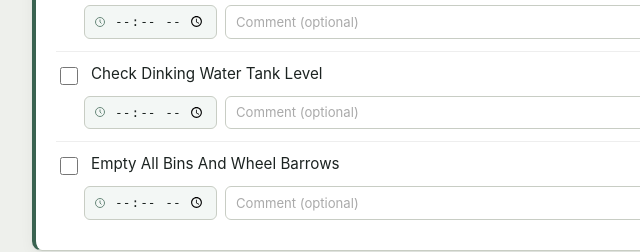
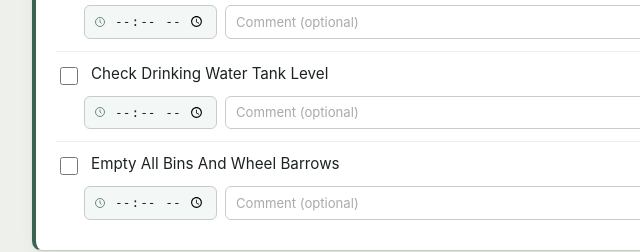
Before and after one commit to Tuan-Biomass/daily-checklist, a plain HTML site: page index.html in a window 1280 px wide. Shown: the part 1714-1966 px from the top of the page, 248-888 px from the left. Drawn offline with Linux system fonts and the light colour scheme.

Commit message:
Update index.html

```diff
--- a/index.html
+++ b/index.html
@@ -456,7 +456,7 @@
     <div class="items">
       <div class="item-row"><label class="item"><input type="checkbox"><span>Deep Clean Around Mills </span></label><div class="item-meta"><div class="item-time-wrap"><svg width="12" height="12" viewBox="0 0 24 24" fill="none" stroke="currentColor" stroke-width="2"><circle cx="12" cy="12" r="9"/><path d="M12 7v5l3 3"/></svg><input type="time" class="item-time" title="Time completed"></div><input type="text" class="item-comment" placeholder="Comment (optional)"></div></div>
       <div class="item-row"><label class="item"><input type="checkbox"><span>Clean Diverters / Shavings 1 into 2 Transition</span></label><div class="item-meta"><div class="item-time-wrap"><svg width="12" height="12" viewBox="0 0 24 24" fill="none" stroke="currentColor" stroke-width="2"><circle cx="12" cy="12" r="9"/><path d="M12 7v5l3 3"/></svg><input type="time" class="item-time" title="Time completed"></div><input type="text" class="item-comment" placeholder="Comment (optional)"></div></div>
-      <div class="item-row"><label class="item"><input type="checkbox"><span>Check Dinking Water Tank Level</span></label><div class="item-meta"><div class="item-time-wrap"><svg width="12" height="12" viewBox="0 0 24 24" fill="none" stroke="currentColor" stroke-width="2"><circle cx="12" cy="12" r="9"/><path d="M12 7v5l3 3"/></svg><input type="time" class="item-time" title="Time completed"></div><input type="text" class="item-comment" placeholder="Comment (optional)"></div></div>
+      <div class="item-row"><label class="item"><input type="checkbox"><span>Check Drinking Water Tank Level</span></label><div class="item-meta"><div class="item-time-wrap"><svg width="12" height="12" viewBox="0 0 24 24" fill="none" stroke="currentColor" stroke-width="2"><circle cx="12" cy="12" r="9"/><path d="M12 7v5l3 3"/></svg><input type="time" class="item-time" title="Time completed"></div><input type="text" class="item-comment" placeholder="Comment (optional)"></div></div>
       <div class="item-row"><label class="item"><input type="checkbox"><span>Empty All Bins And Wheel Barrows</span></label><div class="item-meta"><div class="item-time-wrap"><svg width="12" height="12" viewBox="0 0 24 24" fill="none" stroke="currentColor" stroke-width="2"><circle cx="12" cy="12" r="9"/><path d="M12 7v5l3 3"/></svg><input type="time" class="item-time" title="Time completed"></div><input type="text" class="item-comment" placeholder="Comment (optional)"></div></div>
     </div>
   </section>
```
